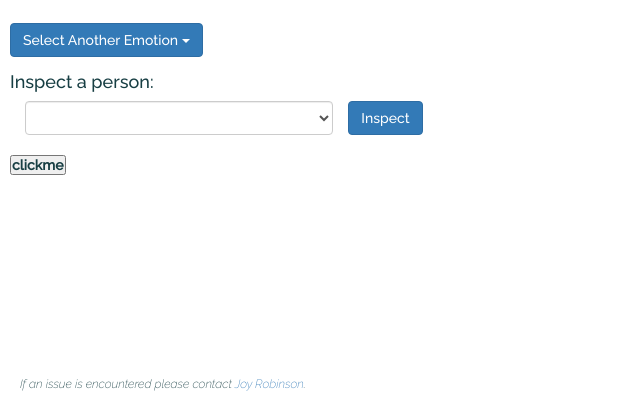
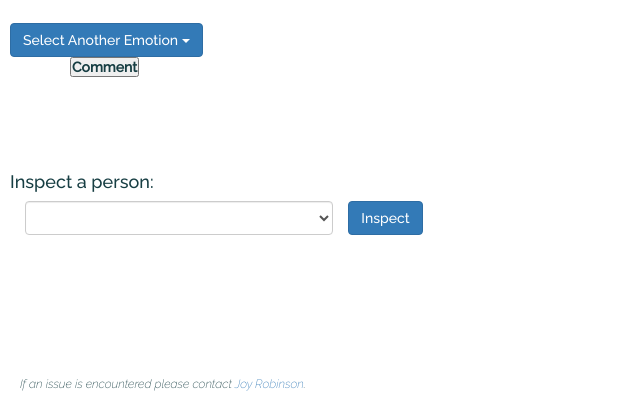
Before and after one commit to mgordon34/Conversation-Analysis, a Django app: template MainPage/templates/appTemps/results.html in a window 1280 px wide. Shown: the part 387-800 px from the top of the page, without its empty margins (0-640 px from the left). Run offline with Django 3.2, Linux system fonts and the light colour scheme; the template is opened without the code that fills it, so the values that code supplies are empty; parts of the project's set-up code (start-up, migrations or seed data) failed here and were passed over; some libraries are stand-ins or nearby versions.

Commit message:
Fixing Commenting Button

```diff
--- a/MainPage/templates/appTemps/results.html
+++ b/MainPage/templates/appTemps/results.html
@@ -72,6 +72,11 @@
 
   <div id="graph"></div>
 
+    <div class="container" style="height: 100px">
+        <button id="clickMe" type="btn btn-primary" onclick="comment();">Comment</button>
+        <div id='TextBoxesGroup' class='draggable ui-widget-content'></div>
+    </div>
+
   <div class="row">
     <form class="col-sm-5" action="{% url 'person' %}" method="POST" enctype="multipart/form-data">
       {% csrf_token %}
@@ -121,6 +126,4 @@
         <p id="pInfo" class="hidden">{{ person }}</p>
     </body>
     <div id="container" class="ui-widget-content" style=border:transparent></div>
-  <input id="clickMe" type="button" value="clickme" onclick="comment();" />
-    <div id='TextBoxesGroup' class='draggable ui-widget-content' style=></div>
 {% endblock %}
```
